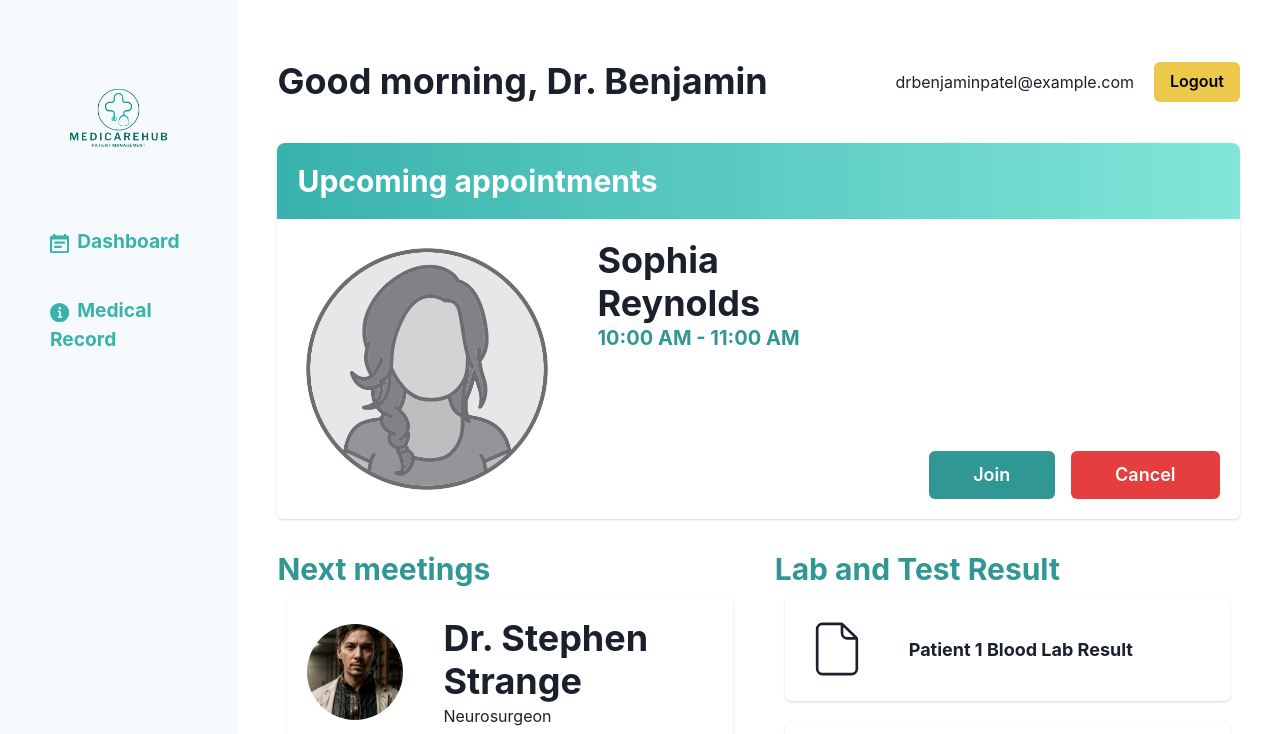
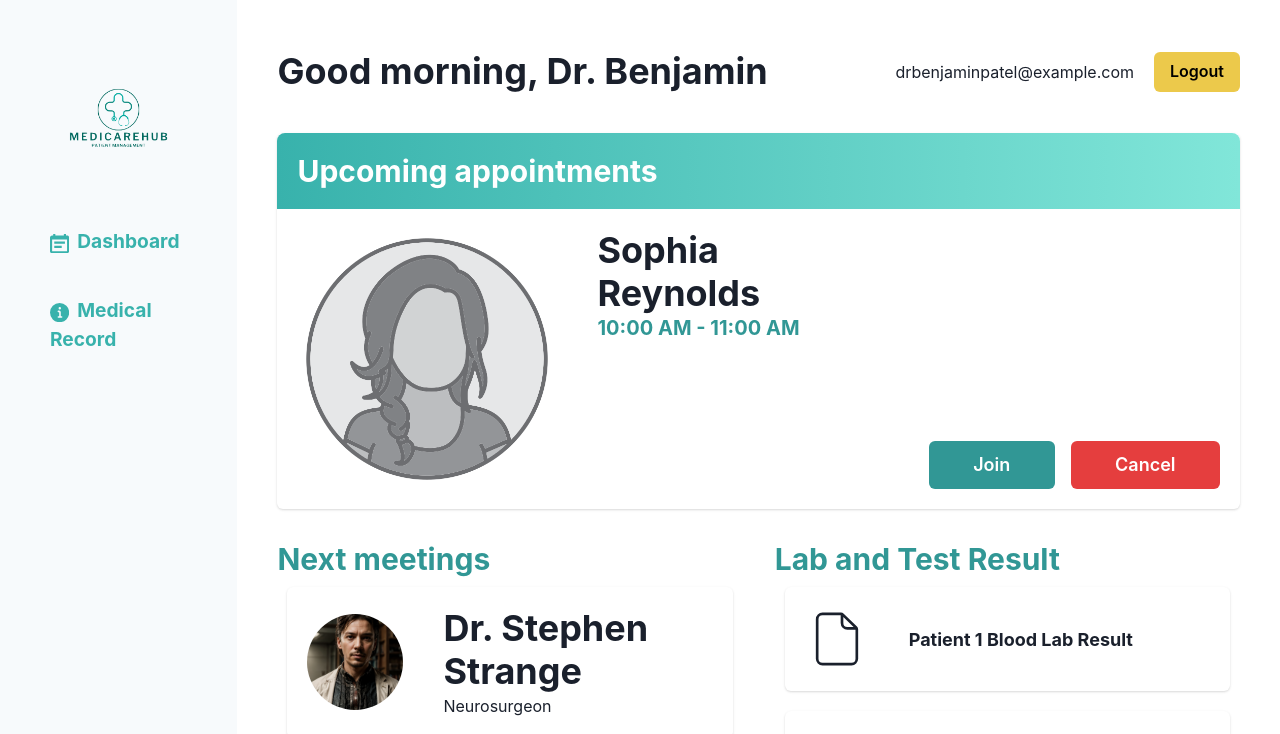
Before and after one commit to sorawat38/CLCM3506-Final-Exam, a React (Vite) app: page / in a window 1280 px wide. Shown: the top 734 px of the page. Built offline with nearby package versions, Linux system fonts and the light colour scheme.

Commit message:
feat: change padding top to 50px

```diff
--- a/src/layouts/RootLayout.tsx
+++ b/src/layouts/RootLayout.tsx
@@ -21,7 +21,7 @@ function RootLayout() {
       >
         <Sidebar />
       </GridItem>
-      <GridItem px={"40px"} pt={"60px"} area={"header"}>
+      <GridItem px={"40px"} pt={"50px"} area={"header"}>
         <Header />
       </GridItem>
       <GridItem p={"40px"} area={"main"}>
```
